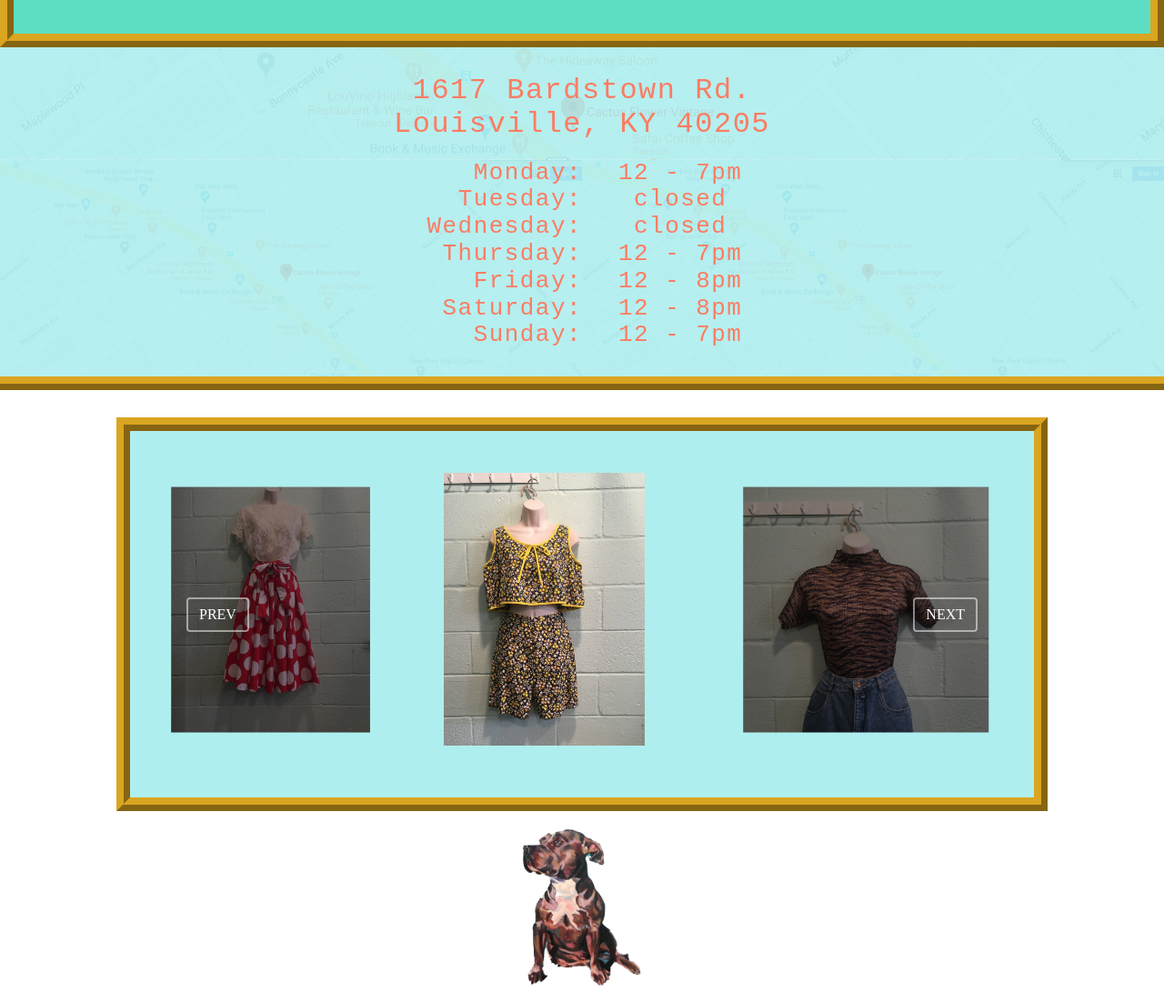
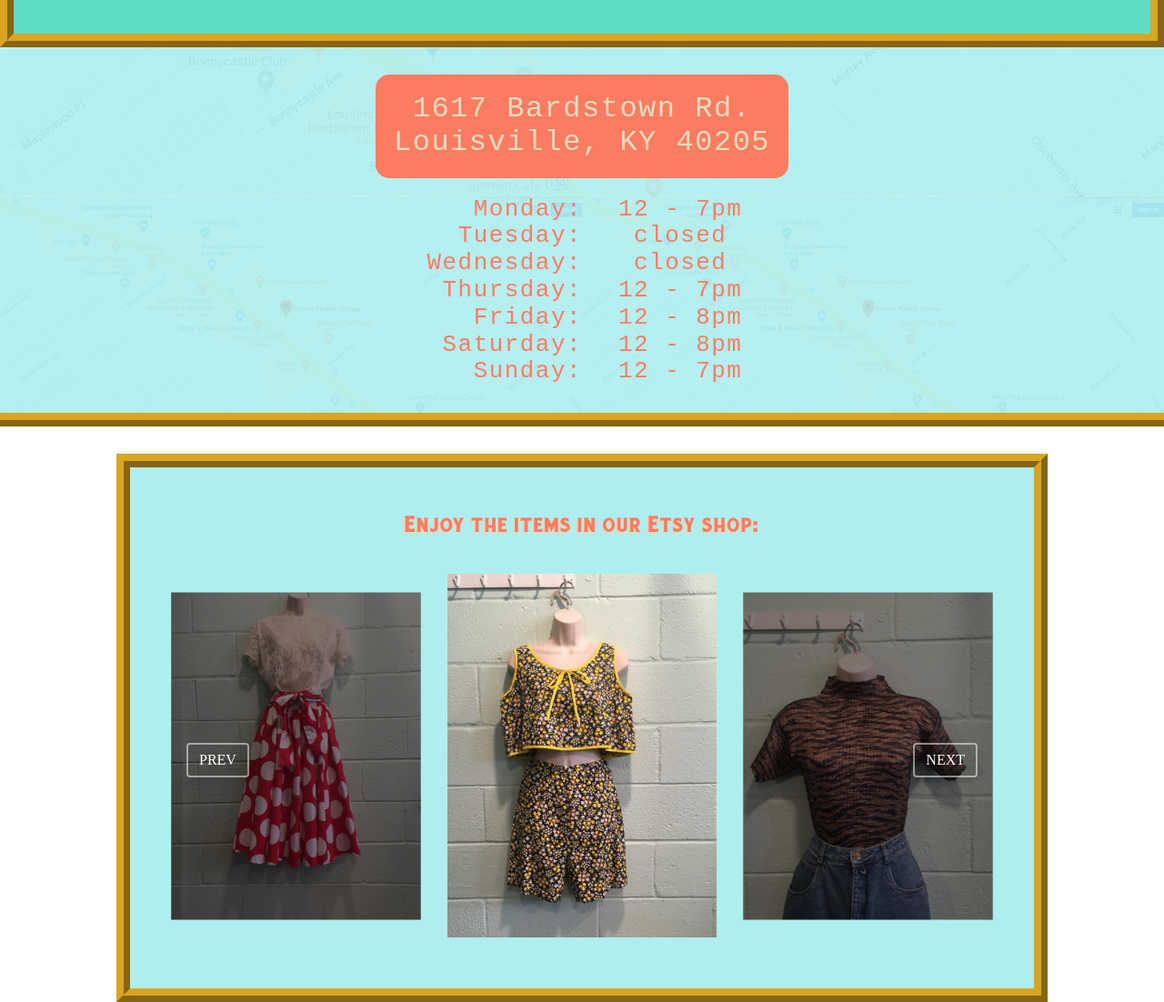
Before and after one commit to ryansoeder/cactusflower, a plain HTML site: page index.html in a window 1280 px wide. Shown: the part 377-1479 px from the top of the page at 91% size. Drawn offline with Linux system fonts and the light colour scheme.

Commit message:
link txt styling

```diff
--- a/index.html
+++ b/index.html
@@ -50,6 +50,10 @@
   </ul>
 
     <main>
+      <div>
+        <p>Enjoy the items in our Etsy</a> shop:</p>
+      </div>
+      <div class="glide_box">
         <div class="glide">
           <div class="glide__track" data-glide-el="track">
             <ul class="glide__slides">
@@ -69,6 +73,7 @@
           <div class="glide__arrows" data-glide-el="controls">
             <button class="glide__arrow glide__arrow--left" data-glide-dir="<">prev</button>
             <button class="glide__arrow glide__arrow--right" data-glide-dir=">">next</button>
+          </div>
         </div>
 
       </div>
--- a/style.css
+++ b/style.css
@@ -107,9 +107,9 @@ header{
 #address{
   grid-area: address;
   text-align: center;
-  font-size: 2rem;
   padding-top: 30px;
   padding-bottom: 20px;
+
 }
 
 #hours{
@@ -141,6 +141,9 @@ main{
   border-width: 15px;
   border-color: goldenrod;
   margin-top: 30px;
+  text-align: center;
+  display: flex;
+  flex-direction: column;
 
   /* display: grid;
   grid-template-columns: repeat(auto-fit, minmax(300px, 1fr));
@@ -169,8 +172,9 @@ main{
 
 .glide img{
   width: 100%;
-  height: 300px;
+  height: 400px;
   object-fit: cover;
+  position: relative;
 }
 
 .glide__slide{
@@ -285,6 +289,17 @@ a:hover{
   color: goldenrod;
 }
 
+#address > a{
+  color: rgb(225, 220, 191);
+  background-color: rgb(252, 124, 98);
+  border-radius: 15px;
+  padding: 20px;
+  transition: all 0.3s;
+}
+
+#address > a:hover{
+  background-color: goldenrod;
+}
 
 /*------ Pawpaw Corner------*/
 
@@ -350,7 +365,6 @@ a:hover{
 
 .navigation{
   flex-direction: row;
-  /* line-height: 1.5; */
 }
 
 .navigation li{
```
Lines whose indentation alone changed are shown as unchanged.
